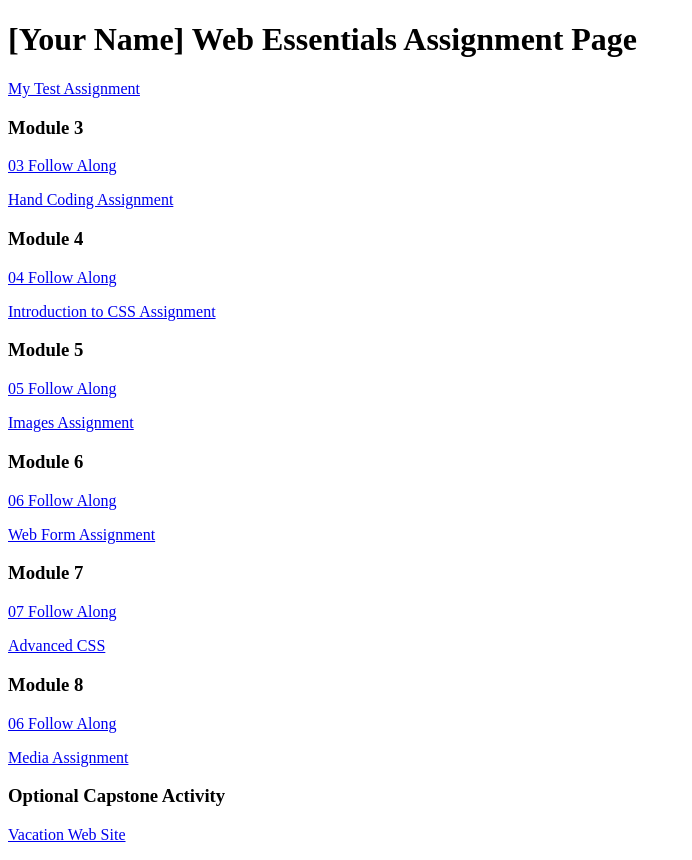
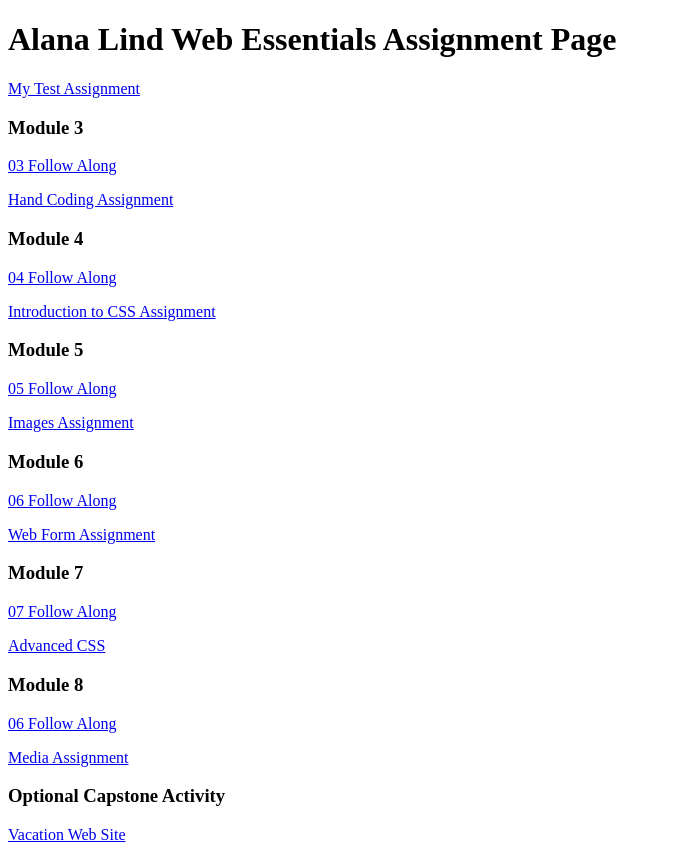
Before and after one commit to AlanaLind/dwdd1600, a plain HTML site: page index.html in a window 1280 px wide. Shown: the whole page, without its empty margins (0-692 px from the left). Drawn offline with Linux system fonts and the light colour scheme.

Commit message:
Add my name to index

```diff
--- a/index.html
+++ b/index.html
@@ -6,7 +6,7 @@
 		<title>dwdd 1600 assignment list page</title>
 	</head>
 	<body>
-		<h1>[Your Name] Web Essentials Assignment Page</h1>
+		<h1>Alana Lind Web Essentials Assignment Page</h1>
 		<p><a href="01test">My Test Assignment</a></p>
 
 		<h3>Module 3</h3>
```
